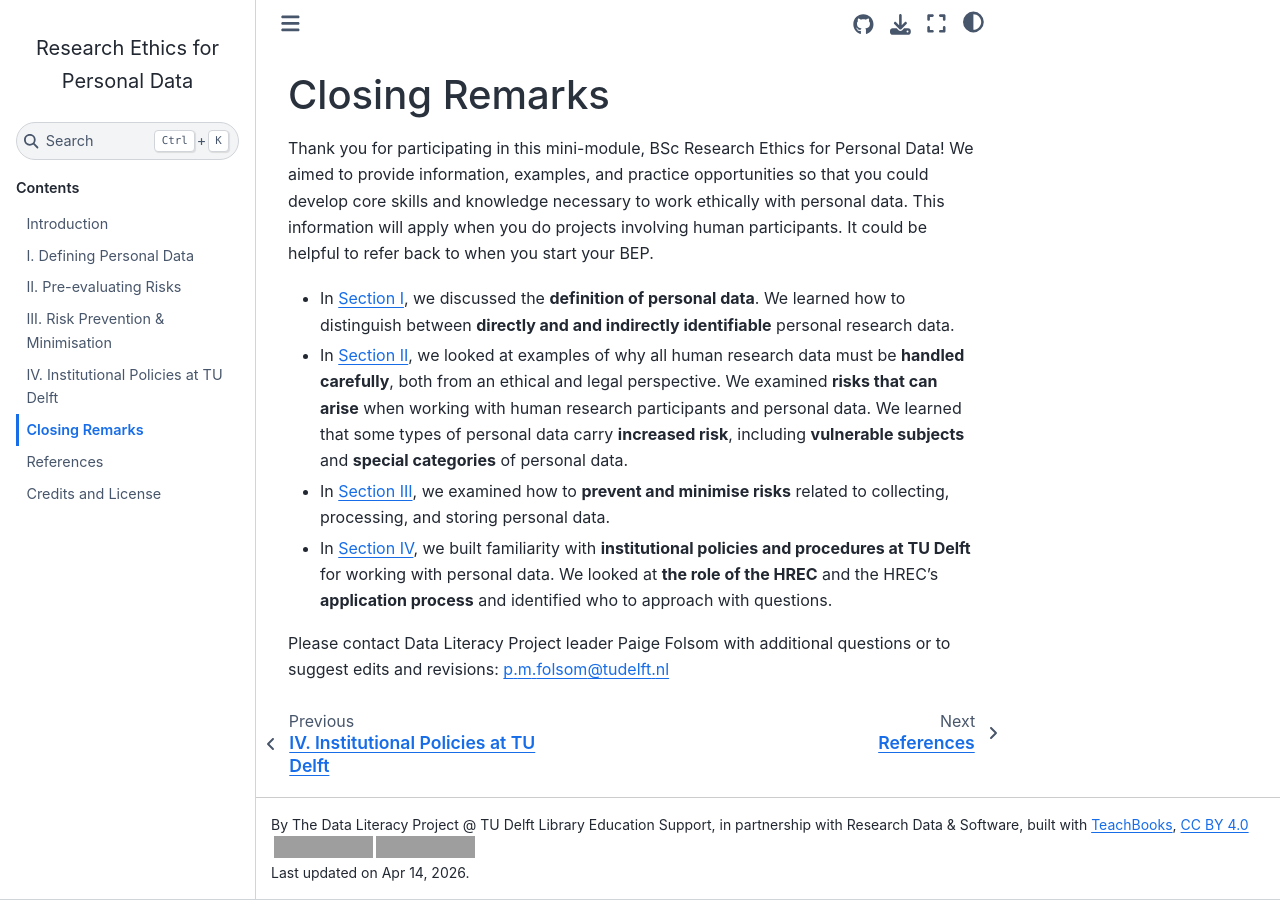
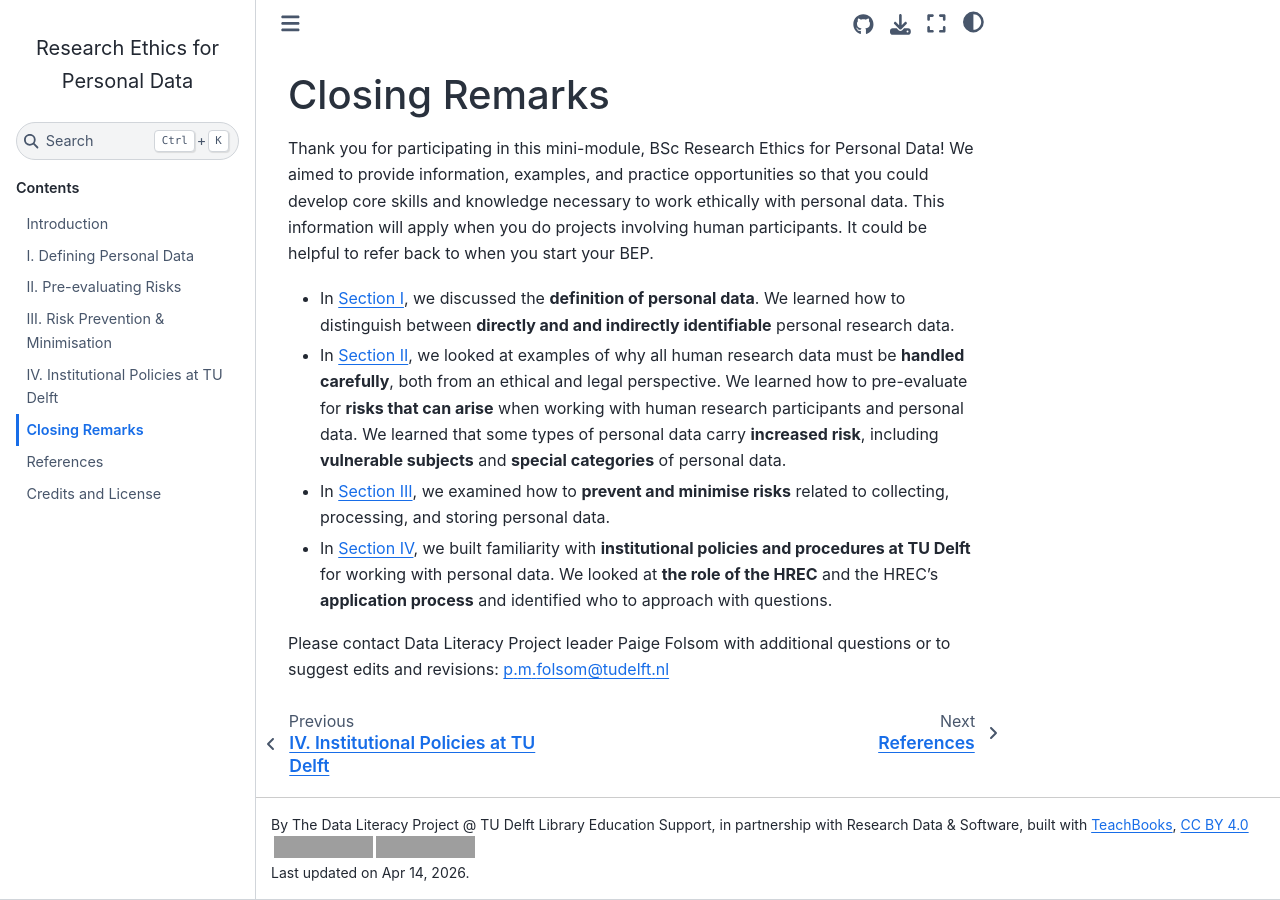
Before and after one commit to tu-delft-library/BSc_Research_Ethics_for_Personal_Data, a Jupyter Book: the page built from book/closing_remarks.md, in a window 1280 px wide. Built offline with Jupyter Book 1.0.4 settings and Sphinx 7.4.7 and the Sphinx Book theme 1.1.4, drawn with Linux system fonts in a browser that asks for light colours; comment, search, counter and statistics services are not loaded; grey boxes are pictures that could not be loaded.

Commit message:
Update closing_remarks.md

```diff
--- a/book/closing_remarks.md
+++ b/book/closing_remarks.md
@@ -4,7 +4,7 @@ Thank you for participating in this mini-module, BSc Research Ethics for Persona
 
 - In  <a href="https://tu-delft-library.github.io/BSc_Research_Ethics_for_Personal_Data/main/defining_personal_data.html" target="_blank">Section I</a>, we discussed the **definition of personal data**. We learned how to distinguish between **directly and and indirectly identifiable** personal research data.
 
-- In <a href="https://tu-delft-library.github.io/BSc_Research_Ethics_for_Personal_Data/main/risks.html" target="_blank">Section II</a>, we looked at examples of why all human research data must be **handled carefully**, both from an ethical and legal perspective. We examined **risks that can arise** when working with human research participants and personal data. We learned that some types of personal data carry **increased risk**, including **vulnerable subjects** and **special categories** of personal data.
+- In <a href="https://tu-delft-library.github.io/BSc_Research_Ethics_for_Personal_Data/main/risks.html" target="_blank">Section II</a>, we looked at examples of why all human research data must be **handled carefully**, both from an ethical and legal perspective. We learned how to pre-evaluate for **risks that can arise** when working with human research participants and personal data. We learned that some types of personal data carry **increased risk**, including **vulnerable subjects** and **special categories** of personal data.
 
 - In <a href="https://tu-delft-library.github.io/BSc_Research_Ethics_for_Personal_Data/main/risk_mitigation.html" target="_blank">Section III</a>, we examined how to **prevent and minimise risks** related to collecting, processing, and storing personal data.
 
```
